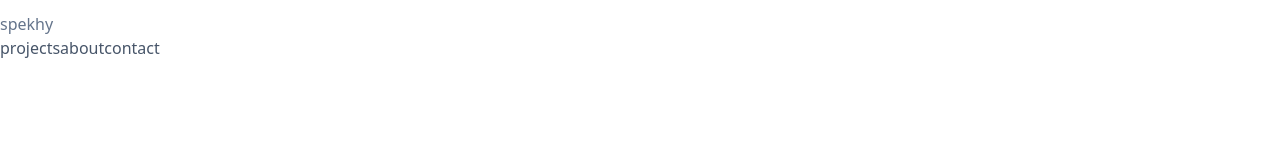
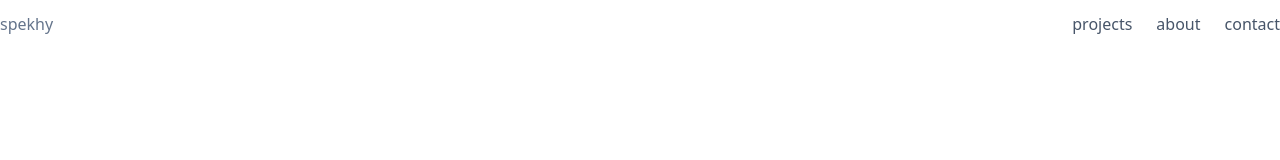
Before and after one commit to spekhy/spekhy.space, a website: page src/index.html in a window 1280 px wide. Drawn offline with nearby package versions, Linux system fonts and the light colour scheme.

Commit message:
neviem co

```diff
--- a/src/index.html
+++ b/src/index.html
@@ -10,16 +10,16 @@
 <body class="bg-white dark:bg-slate-800">
   <section id="header">
     <header class="h-fit py-3">
-      <div class="flex content-between">
-        <div class="w-fit"></div>
-          <h1 class="text-slate-500">spekhy</h1>
+        <div class="flex justify-between w-full">
+          <div class="flex">
+            <h1 class="text-slate-500">spekhy</h1>
           </div>
-        <div class="flex w-fit">
-          <a href="" class="text-slate-600 dark:text-slate-800">projects</a>
-          <a href="" class="text-slate-600 dark:text-slate-800">about</a>
-          <a href="" class="text-slate-600 dark:text-slate-800">contact</a>
+          <div class="flex gap-6">
+            <a href="" class="text-slate-600 dark:text-slate-600">projects</a>
+            <a href="" class="text-slate-600 dark:text-slate-600">about</a>
+            <a href="" class="text-slate-600 dark:text-slate-600">contact</a>
+          </div>
         </div>
-      </div>
     </header>
   </section>
   <section id="hello">
```
